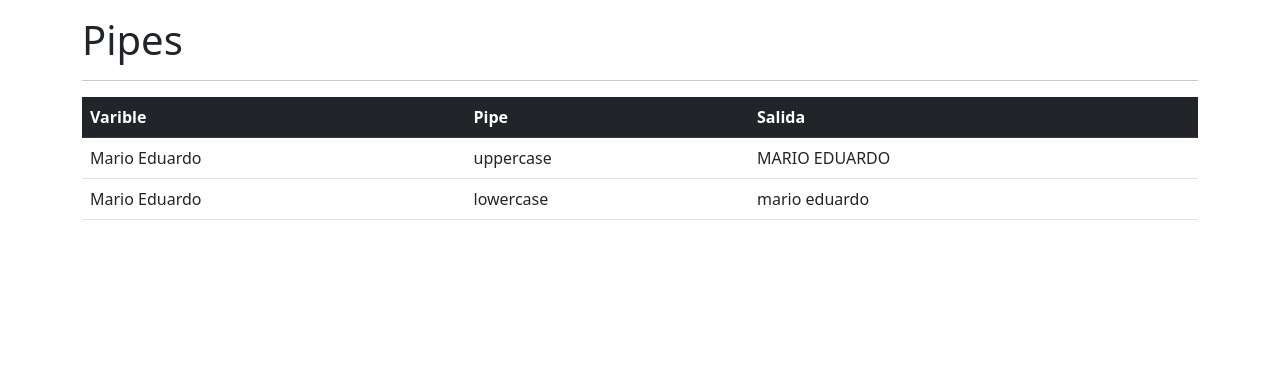
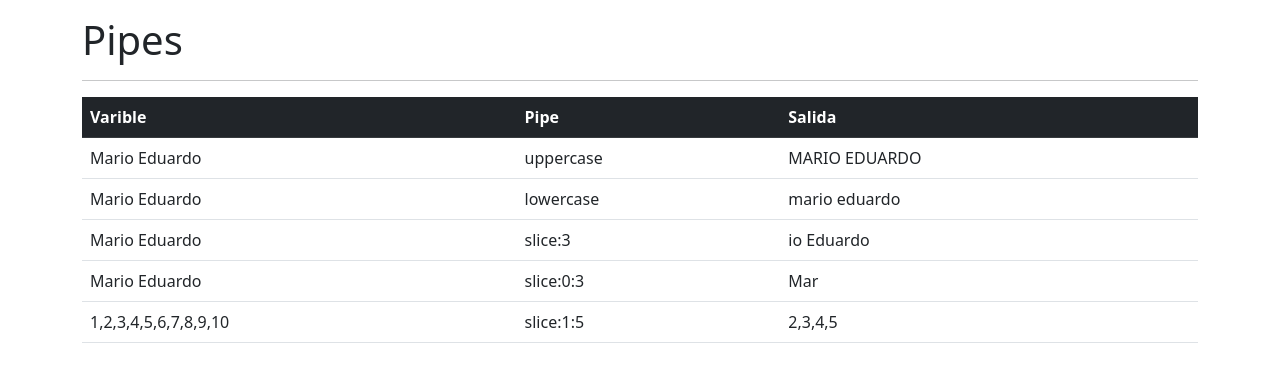
Before and after one commit to MarioEduardoAlvarezTorres/appAngular3, an Angular app: page / in a window 1280 px wide. Shown: the top 382 px of the page. Built offline with nearby package versions, Linux system fonts and the light colour scheme.

Commit message:
uso de pipe slice

```diff
--- a/src/app/app.component.html
+++ b/src/app/app.component.html
@@ -22,6 +22,21 @@
           <td>lowercase</td>
           <td>{{ nombre | lowercase }}</td>
         </tr>
+        <tr>
+          <td>{{ nombre }}</td>
+          <td>slice:3</td>
+          <td>{{ nombre | slice : 3 }}</td>
+        </tr>
+        <tr>
+          <td>{{ nombre }}</td>
+          <td>slice:0:3</td>
+          <td>{{ nombre | slice : 0 : 3 }}</td>
+        </tr>
+        <tr>
+          <td>{{ arreglo }}</td>
+          <td>slice:1:5</td>
+          <td>{{ arreglo | slice : 1 : 5 }}</td>
+        </tr>
       </tbody>
     </table>
   </div>
--- a/src/app/app.component.ts
+++ b/src/app/app.component.ts
@@ -7,4 +7,6 @@ import { Component } from '@angular/core';
 })
 export class AppComponent {
   nombre: string = 'Mario Eduardo';
+
+  arreglo = [1, 2, 3, 4, 5, 6, 7, 8, 9, 10];
 }
```
Also changed, not shown: 1 other file (tests, documents, lock files or other folders).
